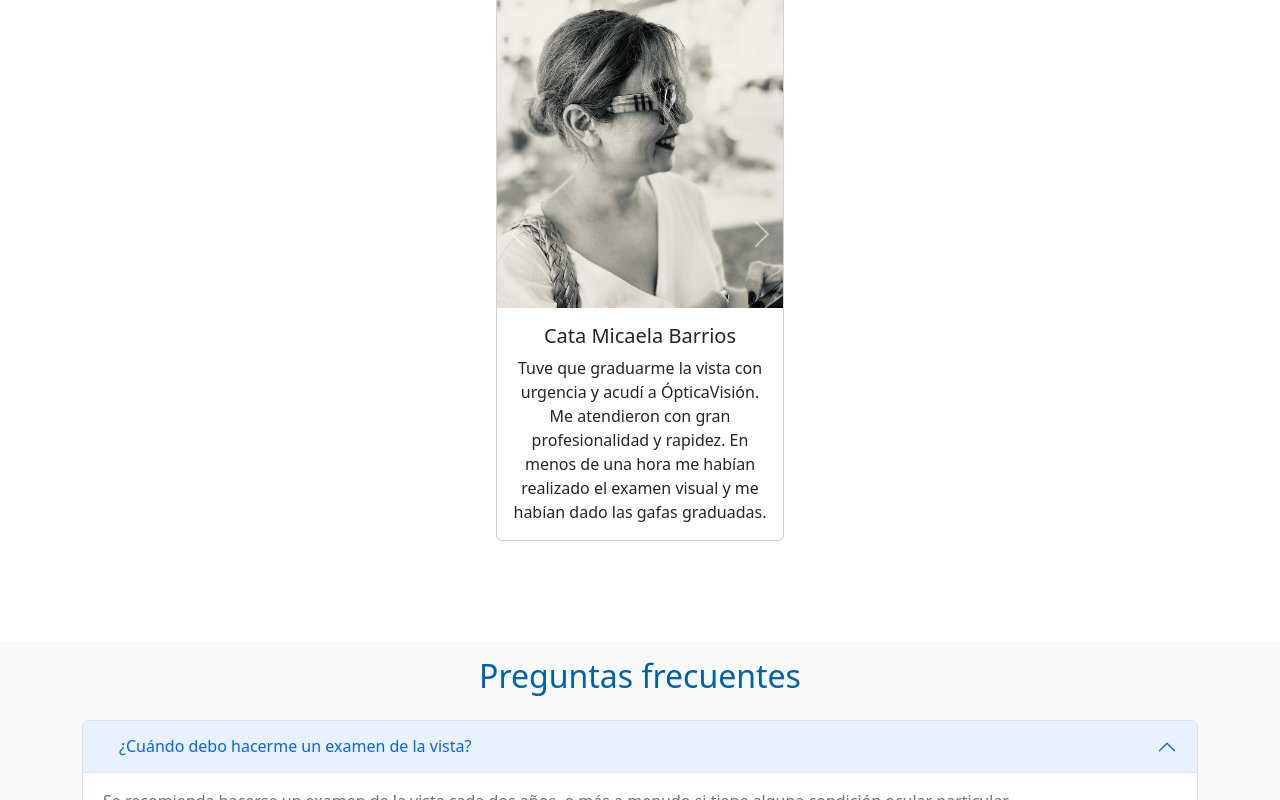
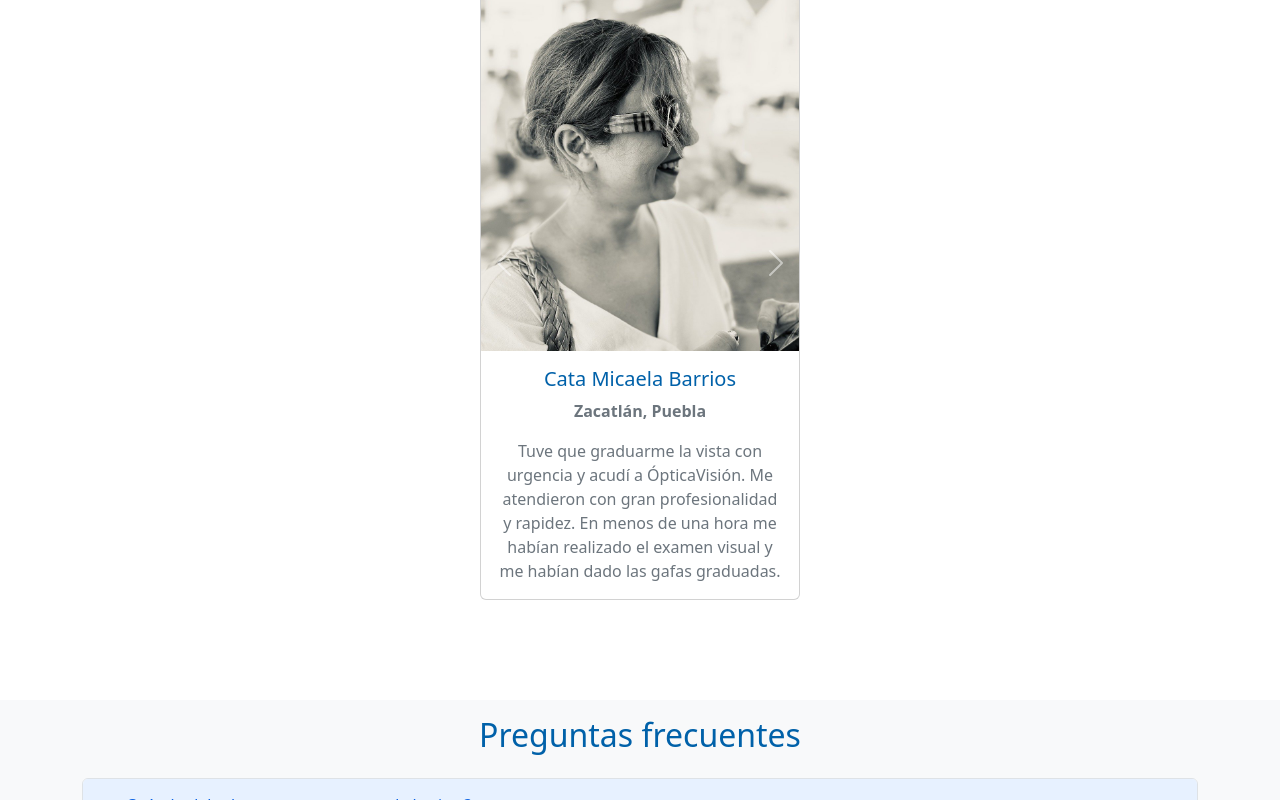
Before and after one commit to MeliBis/opticenter, a React (Vite) app: page / in a window 1280 px wide. Shown: the part 2589-3389 px from the top of the page. Built offline with nearby package versions, Linux system fonts and the light colour scheme.

Commit message:
ruta corregida, eliminacion de pagina servicios, estilos en css para card de testimonios

```diff
--- a/src/Components/Home/Section3Testimonials.jsx
+++ b/src/Components/Home/Section3Testimonials.jsx
@@ -16,11 +16,12 @@ const Section3Testimonials = () => {
       >
         <div className="carousel-inner  ">
           <div className="carousel-item active ">
-            <div className="card" style={{ width: "18rem" }}>
+            <div className="card card-testimonial_style" style={{ width: "20rem" }}>
               <img src={imgTestimonialCata} className="card-img-top" alt="..." />
               <div className="card-body">
                 <h5 className="card-title">Cata Micaela Barrios</h5>
-                <p className="card-text">
+                <p className="card-text text-secondary "><b> Zacatlán, Puebla</b> </p>
+                <p className="card-text text-secondary">
                 Tuve que graduarme la vista con urgencia y acudí a ÓpticaVisión. Me atendieron con gran profesionalidad y rapidez. En menos de una hora me habían realizado el examen visual y me habían dado las gafas graduadas.
                 </p>
 
@@ -28,11 +29,12 @@ const Section3Testimonials = () => {
             </div>
           </div>
           <div className="carousel-item">
-          <div className="card" style={{ width: "18rem" }}>
+          <div className="card card-testimonial_style" style={{ width: "18rem" }}>
               <img src={imgTestimonialMel} className="card-img-top" alt="..." />
               <div className="card-body">
-                <h5 className="card-title">Melissa Barrios</h5>
-                <p className="card-text">
+                <h5 className="card-title">Melissa Barrios </h5>
+                <p className="card-text text-secondary "><b> Zacatlán, Puebla</b> </p>
+                <p className="card-text text-secondary">
                 Hace unos meses que comencé a tener problemas de visión y decidí visitar Opti Center. Desde el primer momento, me sentí muy bien atendido por el equipo de profesionales. Me realizaron un examen visual completo y me explicaron con detalle las diferentes opciones que tenía para corregir mi vista.
                 </p>
 
@@ -40,11 +42,13 @@ const Section3Testimonials = () => {
             </div>
           </div>
           <div className="carousel-item">
-          <div className="card" style={{ width: "18rem" }}>
+          <div className="card card-testimonial_style" style={{ width: "18rem" }}>
               <img src={imgTestimonialIbhar} className="card-img-top" alt="..." />
               <div className="card-body">
                 <h5 className="card-title">Ibhar Jimenez</h5>
-                <p className="card-text">
+                <p className="card-text text-secondary "><b> Zacatlán, Puebla</b> </p>
+
+                <p className="card-text text-secondary">
                 Visité Opti Center buscando unas gafas nuevas y me encantó la atención personalizada que recibí. El personal me dedicó todo el tiempo necesario para asesorarme sobre las diferentes opciones que tenía disponibles, teniendo en cuenta mis necesidades y presupuesto.
                 </p>
 
--- a/src/Components/Home/Services/Services.jsx
+++ b/src/Components/Home/Services/Services.jsx
@@ -30,7 +30,7 @@ const Services = () => {
             </div>
             <div className="col-md-4 mb-3">
               <span className="fa-stack fa-4x">
-                <Link to='/servicios'>
+                <Link to='/productos'>
                   <img src={servicesIcon} width={100} className="" alt="" />
                 </Link>
               </span>
--- a/src/Components/Pages/ProductsPage.jsx
+++ b/src/Components/Pages/ProductsPage.jsx
@@ -8,7 +8,7 @@ const ProductsPage = () => {
       <IntroProducts/>
       <IconosProducts/>
       <GalleryProducts/>
-
+      <h2 className="container margen text-center">carrusel productos</h2>
     </div>
   )
 }
--- a/src/Components/Pages/ServicesPage.jsx
+++ /dev/null
@@ -1,8 +0,0 @@
-
-const ServicesPage = () => {
-  return (
-    <div >Services</div>
-  )
-}
-
-export default ServicesPage
--- a/src/Components/routing/Routing.jsx
+++ b/src/Components/routing/Routing.jsx
@@ -10,7 +10,6 @@ import Footer from "../Generales/Footer";
 import Navbar from "../Generales/Navbar";
 import AboutPage from "../Pages/AboutPage";
 import ContactPage from "../Pages/ContactPage";
-import ServicesPage from "../Pages/ServicesPage";
 import ProductsPage from "../Pages/ProductsPage";
 
 const Routing = () => {
@@ -22,7 +21,6 @@ const Routing = () => {
             <Route path="/acerca" element={<AboutPage/>}/>
             <Route path="/contacto" element={<ContactPage/>}/>
             <Route path="/productos" element={<ProductsPage/>}/>
-            <Route path="/servicios" element={<ServicesPage/>}/>
 
             <Route path="/*" element={<Navigate to="/" />} />
 
--- a/src/index.css
+++ b/src/index.css
@@ -6,7 +6,7 @@
     --acento:;
     --white:#fff;
 }
-h1,h2{
+h1,h2,h5{
   color: var(--main-color);
 }
 .btn-general{
@@ -60,7 +60,10 @@ color: var(--main-color);
 }
 
 /* testimonials */
+.card-testimonial_style{
 
+
+}
 /* gallery products */
 .gallery-row{
   display: flex;
```
